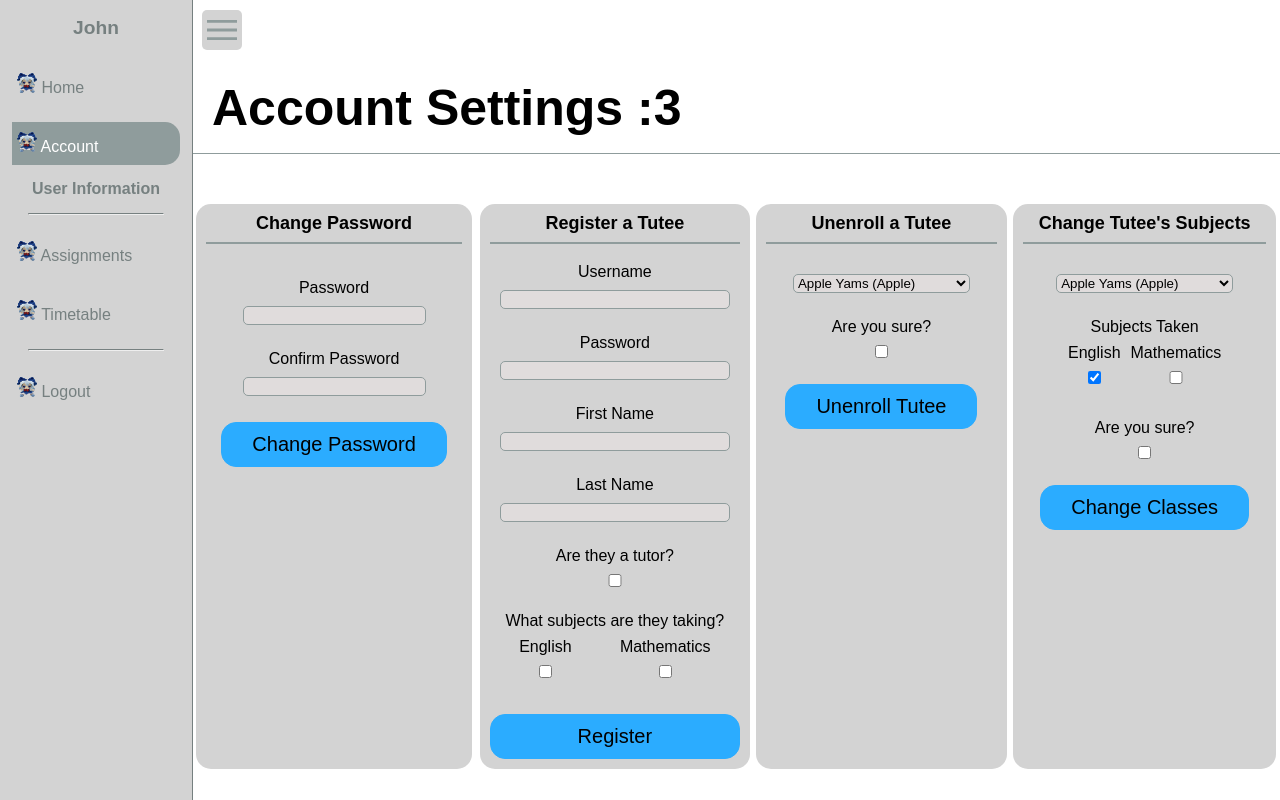
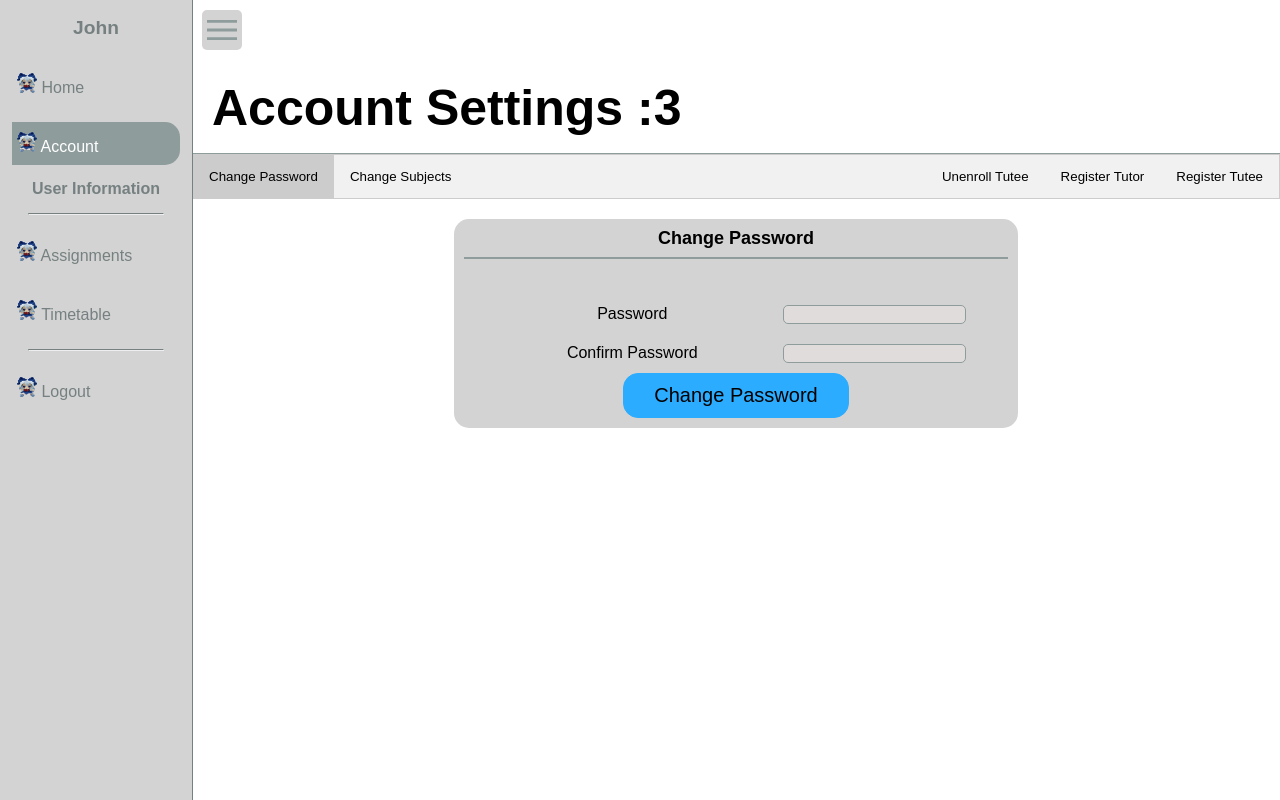
Before and after one commit to whishasha/g2g-py, a Flask app: page /user/account in a window 1280 px wide. Run offline with Flask 3, Linux system fonts and the light colour scheme; a user stored in the database is signed in; data comes from the database, SQL or seed files in the repository; some libraries are stand-ins or nearby versions.

Commit message:
Worked on assignments and timetable
separated registrating tutor and tutee in different forms

added tabs to assignments

reformatted forms in user accounts to be more compact

```diff
--- a/main.py
+++ b/main.py
@@ -494,8 +494,11 @@ def user_account(): #A lot of the forms in here should be in their own "tutees"
     if request.method == "POST":
         print(request.form) #debug tool
         if 'register' in request.form:
-            print('Processing registration')
+            print('Processing tutee registration')
             register()
+        if 'registertutor' in request.form:
+            print('Processing tutor registration...')
+            register_tutor()
         if 'unenrolltutee' in request.form:
             print('Unenrolling...')
             if 'tutee' in request.form:
@@ -593,12 +596,22 @@ def register():
 
         is_english = request.form.get('is_english')
         is_maths = request.form.get('is_maths')
-        is_tutor = request.form.get('is_tutor')
 
         is_english = assign_int_boolean(is_english) #Turns str value of checkbox to boolean integer (1: True, 2: False)
         is_maths = assign_int_boolean(is_maths)
-        is_tutor = assign_int_boolean(is_tutor)
 
+        if not firstname: #input validation
+            print('Empty first name field!')
+            return redirect(request.url)
+        elif not lastname:
+            print('Empty last name field!')
+            return redirect(request.url)
+        elif not username:
+            print('Empty username')
+            return redirect(request.url)
+        elif not password:
+            print('Invalid password')
+            return redirect(request.url)
 
         #checking password strength
         passwordCheck = functions.check_password_strength(password=password)
@@ -624,7 +637,7 @@ def register():
         else:
             cur.execute('''INSERT INTO users(name, firstname, lastname, password, is_tutor)
                         VALUES(?, ?, ?, ?, ?)''',
-                        (username, firstname, lastname, encryptedpassword, is_tutor))
+                        (username, firstname, lastname, encryptedpassword, 0))
             con.commit()
             print("Account registered!")
 
@@ -634,16 +647,75 @@ def register():
         else:
             print('An unexpected error has occurred') #user doesn't exist????!?!?!?!?!?
             return redirect(request.url)
-        if is_tutor == 0:
-            cur.execute('''INSERT INTO testClasses(userID, tutorID, is_english, is_maths)
-                        VALUES(?, ?, ?, ?)''',
-                        (registereduserID, current_user.id, is_english, is_maths))
-            con.commit()
+
+        cur.execute('''INSERT INTO testClasses(userID, tutorID, is_english, is_maths)
+                    VALUES(?, ?, ?, ?)''',
+                    (registereduserID, current_user.id, is_english, is_maths))
+        con.commit()
 
         cur.close()
         con.close()
 
         return redirect("/")
+
+def register_tutor():
+    firstname = request.form.get('firstname')
+    lastname = request.form.get('lastname')
+
+    username = request.form.get('username')
+    password = request.form.get('password')
+
+    if not firstname: #input validation
+        print('Empty first name field!')
+        return redirect(request.url)
+    elif not lastname:
+        print('Empty last name field!')
+        return redirect(request.url)
+    elif not username:
+        print('Empty username')
+        return redirect(request.url)
+    elif not password:
+        print('Invalid password')
+        return redirect(request.url)
+
+    #checking password strength
+    passwordCheck = functions.check_password_strength(password=password)
+    # returns a tuple, in which:
+    # [0] = boolean value
+    # [1] = error message
+
+    if not passwordCheck[0]:
+        print(passwordCheck[1])
+        return redirect(request.url)
+
+    encryptedpassword = bcrypt.generate_password_hash(password).decode('utf-8')
+
+    con = sqlite3.connect('database.db')
+    cur = con.cursor()
+
+    usernameCheck = cur.execute('''SELECT name FROM users WHERE name=?''', (username,)).fetchone()
+    print(usernameCheck)
+
+
+    if usernameCheck:
+        print(f"Error: Account with {username} already exists")
+    else:
+        cur.execute('''INSERT INTO users(name, firstname, lastname, password, is_tutor)
+                    VALUES(?, ?, ?, ?, ?)''',
+                    (username, firstname, lastname, encryptedpassword, 0))
+        con.commit()
+        print("Account registered!")
+
+    registereduserID = cur.execute('''SELECT ID FROM users WHERE name=?''', (usernameCheck,)).fetchone()
+
+    if registereduserID: #checking if this has type None
+        registereduserID = registereduserID[0]
+    else:
+        print('An unexpected error has occurred') #user doesn't exist????!?!?!?!?!?
+        return redirect(request.url)
+
+    cur.close()
+    con.close()
 
 @app.route("/user/logout")
 @login_required
--- a/templates/user_account.html
+++ b/templates/user_account.html
@@ -27,24 +27,27 @@
             div#register {grid-area: form2;}
             div#unenrollTutee {grid-area: form3;}
             div#changeSubjects {grid-area: form4;}
-            {% if current_user.is_tutor %}
+            /* form.register {
+                display: block;
+            } */
+            /* {% if current_user.is_tutor %}
             form#register {
                 display: grid;
                 grid-template-areas:
-                'title title title'
+                'title title'
                 'lbluser inputuser'
                 'lblpass inputpass'
                 'lblfname inputfname'
                 'lbllname inputlname'
                 'lbltutor inputtutor'
                 'lblsubject inputsubjects'
-                'register register register';
+                'register register';
                 /* Have 2 columns => 1 joined, then have
                 title
                 label: input, etc.
                 submit*/
-            }
-            form#register#title {grid-area: title;}
+            /*}
+            form#register#title {grid-area: title; border: 1px solid black;}
             form#register#lbluser {grid-area: lbluser;}
             form#register#inputuser {grid-area: inputuser;}
             form#register#lblpass {grid-area: lblpass;}
@@ -58,11 +61,12 @@
             form#register#subject {grid-area: lblsubject;}
             form#register#subjects {grid-area: inputsubjects;}
             form#register#submit {grid-area: register;}
-            {% endif %}
+            {% endif %} */
             form {
                 margin-left: auto;
                 margin-right: auto;
 
+                margin-top: 20px;
                 padding: 10px;
 
                 background-color: var(--bgbar);
@@ -70,12 +74,8 @@
 
                 text-align: center;
 
-                display: flex;
-                justify-content: baseline; /* Aligns from top */
-                flex-direction: column;
-                align-items: center;
-
-                width: 90%;
+                display: block;
+                width: 50%;
             }
 
             form input{
@@ -85,7 +85,10 @@
                 margin: 10px;
                 background-color: var(--forminput);
             }
-
+            form label {
+                display: inline-block;
+                width: 50%;
+            }
             form select {
                 border-radius: 5px;
                 border: 1px solid var(--accentbar);
@@ -122,6 +125,39 @@
                 '. .';
                 column-gap: 10px;
             }
+            .tab {
+  overflow: hidden;
+  border: 1px solid #ccc;
+  background-color: #f1f1f1;
+}
+
+        /* Style the buttons that are used to open the tab content */
+        .tab button {
+        background-color: inherit;
+        float: left;
+        border: none;
+        outline: none;
+        cursor: pointer;
+        padding: 14px 16px;
+        transition: 0.3s;
+        }
+        .tab .tutorlinks {
+            float:right;
+        }
+        /* Change background color of buttons on hover */
+        .tab button:hover {
+        background-color: #ddd;
+        }
+
+        /* Create an active/current tablink class */
+        .tab button.active {
+        background-color: #ccc;
+        }
+
+        /* Style the tab content */
+        .tabcontent {
+        display: none;
+        }
         </style>
         {% endblock %}
     {%endblock%}
@@ -140,8 +176,15 @@
             <div id="menu"><a onclick="hideSidenav()"><img src="{{url_for('static', filename='assets/menu.svg')}}"></a></div>
             <h1>Account Settings :3</h1>
         </div>
-        <div id="container">
-            <form method="post" id="changePassword">
+        <div class="tab">
+            <button class="tablinks" onclick="openForm(event, 'changePassword')">Change Password</button>
+            <button class="tablinks" onclick="openForm(event, 'changeSubjects')">Change Subjects</button>
+            <button class="tablinks tutorlinks" onclick="openForm(event, 'registertutee')">Register Tutee</button>
+            <button class="tablinks tutorlinks" onclick="openForm(event, 'registertutor')">Register Tutor</button>
+            <button class="tablinks tutorlinks" onclick="openForm(event, 'unenrollTutee')">Unenroll Tutee</button>
+          </div>
+        <!-- <div id="container">     -->
+            <form method="post" id="changePassword" class="tabcontent">
                 <input type="hidden" name="csrf_token" value="{{ csrf_token() }}"/>
                 <input type="hidden" name="changepassword"/>
                 <h1>Change Password</h1>
@@ -155,7 +198,7 @@
             </form>
 
             {% if current_user.is_tutor %}
-            <form method="post" id="register" onkeydown="return event.key != 'Enter';">
+            <form method="post" id="registertutee" class="tabcontent" onkeydown="return event.key != 'Enter';">
                 <input type="hidden" name="csrf_token" value="{{ csrf_token() }}"/>
                 <h1 id="title">Register a Tutee</h1>
                 <label id="lbluser">Username</label>
@@ -169,9 +212,6 @@
 
                 <br><label id="lbllname">Last Name</label>
                 <input id="inputlname" type="text" name="lastname" required>
-
-                <br><label id="lbltutor">Are they a tutor?</label>
-                <input id="inputtutor" type="checkbox" id="checkbox" name="is_tutor">
 
                 <br><label id="subject">What subjects are they taking?</label> <!--make this disappear if is_tutor is checked-->
 
@@ -187,11 +227,31 @@
                 <input type="hidden" name="register">
                 <br><button type="submit" id="submit">Register</button>
             </form>
+
+            <form method="post" id="registertutor" class="tabcontent" onkeydown="return event.key != 'Enter';">
+                <input type="hidden" name="csrf_token" value="{{ csrf_token() }}"/>
+                <h1 id="title">Register a Tutor</h1>
+                <label id="lbluser">Username</label>
+                <input id="inputuser" type="text" name="username" required>
+
+                <br><label id="lblpass">Password</label>
+                <input id="inputpass" type="text" name="password" required>
+
+                <br><label id="lblfname">First Name</label>
+                <input id="inputfname" type="text" name="firstname" required>
+
+                <br><label id="lbllname">Last Name</label>
+                <input id="inputlname" type="text" name="lastname" required>
+
+                <input type="hidden" name="registertutor">
+                <br><button type="submit" id="submit">Register</button>
+            </form>
+
             {% endif %}
 
 
             {% if current_user.is_tutor %}
-            <form method="post" id="unenrollTutee">
+            <form method="post" id="unenrollTutee" class="tabcontent">
                 <input type="hidden" name="csrf_token" value="{{ csrf_token() }}"/>
                 <input type="hidden" name="unenrolltutee" />
                 <h1>Unenroll a Tutee</h1>
@@ -208,7 +268,7 @@
             {% endif %}
 
             {% if current_user.is_tutor %}
-            <form method="post" id="changeSubjects">
+            <form method="post" id="changeSubjects" class="tabcontent">
                 <input type="hidden" name="csrf_token" value="{{ csrf_token() }}"/>
                 <input type="hidden" name="changesubjects"/>
                 <h1>Change Tutee's Subjects</h1>
@@ -232,7 +292,7 @@
                 <br><button type="submit" id="submit">Change Classes</button>
             </form>
             {% endif %}
-        </div>
+        <!-- </div> -->
 
 
 
@@ -244,6 +304,32 @@
 <script>
     const sidebarItems = document.querySelector('#topbar').getElementsByTagName('li');
     sidebarItems[2].classList.toggle('active');
+
+    function openForm(evt, formName) {
+        // Declare all variables
+        var i, tabcontent, tablinks;
+
+        // Get all elements with class="tabcontent" and hide them
+        tabcontent = document.getElementsByClassName("tabcontent");
+        for (i = 0; i < tabcontent.length; i++) {
+            tabcontent[i].style.display = "none";
+        }
+
+        // Get all elements with class="tablinks" and remove the class "active"
+        tablinks = document.getElementsByClassName("tablinks");
+        for (i = 0; i < tablinks.length; i++) {
+            tablinks[i].className = tablinks[i].className.replace(" active", "");
+        }
+
+        // Show the current tab, and add an "active" class to the button that opened the tab
+        document.getElementById(formName).style.display = "block";
+        evt.currentTarget.className += " active";
+    }
+
+    document.addEventListener('DOMContentLoaded', () => { //load first tab on page load, courtesy of chatgpt
+    document.querySelector('.tablinks').click();
+    });
+
 </script>
 {% endblock %}
 
```
Also changed, not shown: templates/user_assignments.html (+68 -67 lines), templates/user_timetable.html (+17 -4 lines).
